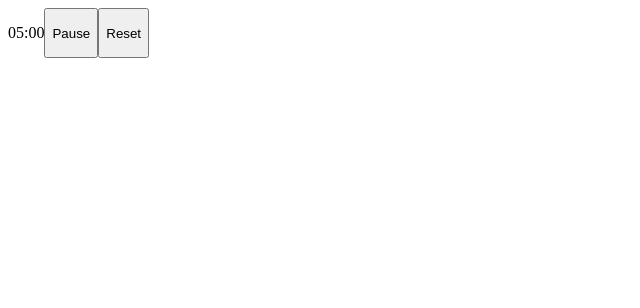
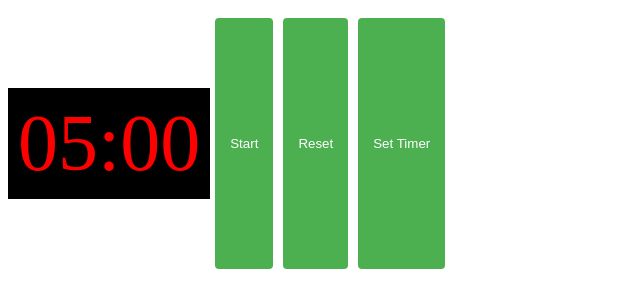
Before and after one commit to Maracash41/BJJ-Scorekeeper, a React (Vite) app: page / in a window 1280 px wide. Shown: the top 308 px of the page, without its empty margins (0-640 px from the left). Built offline with nearby package versions, Linux system fonts and the light colour scheme.

Commit message:
feat: add setTimer

```diff
--- a/src/components/timer/Timer.tsx
+++ b/src/components/timer/Timer.tsx
@@ -5,6 +5,10 @@ const Timer: React.FC = () => {
   const [paused, setPaused] = useState(true);
   const [over, setOver] = useState(false);
   const [[m, s], setTime] = useState([5, 0]);
+
+  const [inputMinutes, setInputMinutes] = useState(0);
+  const [inputSeconds, setInputSeconds] = useState(0);
+  const [isModalOpen, setIsModalOpen] = useState(false);
 
   const timerContorl = (): void => {
     if (paused || over) return;
@@ -23,6 +27,20 @@ const Timer: React.FC = () => {
     setPaused(false);
   };
 
+  const openModal = () => {
+    setIsModalOpen(true);
+  };
+
+  const closeModal = () => {
+    setIsModalOpen(false);
+  };
+
+  const setTimer = () => {
+    setTime([inputMinutes, inputSeconds]);
+    setPaused(false);
+    closeModal();
+  };
+
   useEffect(() => {
     const actveTimer = setInterval(() => timerContorl(), 1000);
     return () => clearInterval(actveTimer);
@@ -30,9 +48,39 @@ const Timer: React.FC = () => {
   return (
     <>
       <div className={classes.timer}>
-        <p>{`${m.toString().padStart(2, "0")}:${s.toString().padStart(2, "0")}`}</p>
-        <button onClick={() => setPaused(!paused)}>Pause</button>
+        <p
+          className={classes.timerTime}
+        >{`${m.toString().padStart(2, "0")}:${s.toString().padStart(2, "0")}`}</p>
+        <button
+          onClick={() => setPaused(!paused)}
+        >{`${paused ? "Start" : "Pause"}`}</button>
         <button onClick={() => reset()}>Reset</button>
+        <button onClick={openModal}>Set Timer</button>
+        {isModalOpen && (
+          <div className={classes.modal}>
+            <div className={classes.modalContent}>
+              <h2 className={classes.modalHeading}>Set Timer</h2>
+              <label>
+                Minutes:
+                <input
+                  type="number"
+                  value={inputMinutes}
+                  onChange={(e) => setInputMinutes(parseInt(e.target.value))}
+                />
+              </label>
+              <label>
+                Seconds:
+                <input
+                  type="number"
+                  value={inputSeconds}
+                  onChange={(e) => setInputSeconds(parseInt(e.target.value))}
+                />
+              </label>
+              <button onClick={setTimer}>Set Timer</button>
+              <button onClick={closeModal}>Close</button>
+            </div>
+          </div>
+        )}
       </div>
     </>
   );
--- a/src/components/timer/timer.module.css
+++ b/src/components/timer/timer.module.css
@@ -1,3 +1,63 @@
 .timer {
   display: flex;
 }
+
+.timerTime {
+  padding: 10px;
+  font-size: 5rem;
+  color: #ff0000;
+  background-color: black;
+}
+
+.modal {
+  position: fixed;
+  top: 0;
+  left: 0;
+  right: 0;
+  bottom: 0;
+  background-color: rgba(0, 0, 0, 0.5);
+  display: flex;
+  justify-content: center;
+  align-items: center;
+}
+
+.modalContent {
+  display: flex;
+  width: 300px;
+  background: white;
+  padding: 20px;
+  border-radius: 8px;
+  box-shadow: 0 4px 8px rgba(0, 0, 0, 0.2);
+  text-align: center;
+}
+
+h2 {
+  margin: 0 0 15px;
+}
+
+label {
+  display: block;
+  margin: 10px 0;
+}
+
+input[type="number"] {
+  width: 100%;
+  padding: 8px;
+  margin-top: 5px;
+  border: 1px solid #ccc;
+  border-radius: 4px;
+}
+
+button {
+  background-color: #4caf50;
+  color: white;
+  border: none;
+  padding: 10px 15px;
+  margin: 10px 5px;
+  border-radius: 4px;
+  cursor: pointer;
+}
+
+button:hover {
+  background-color: #45a049;
+}
```
